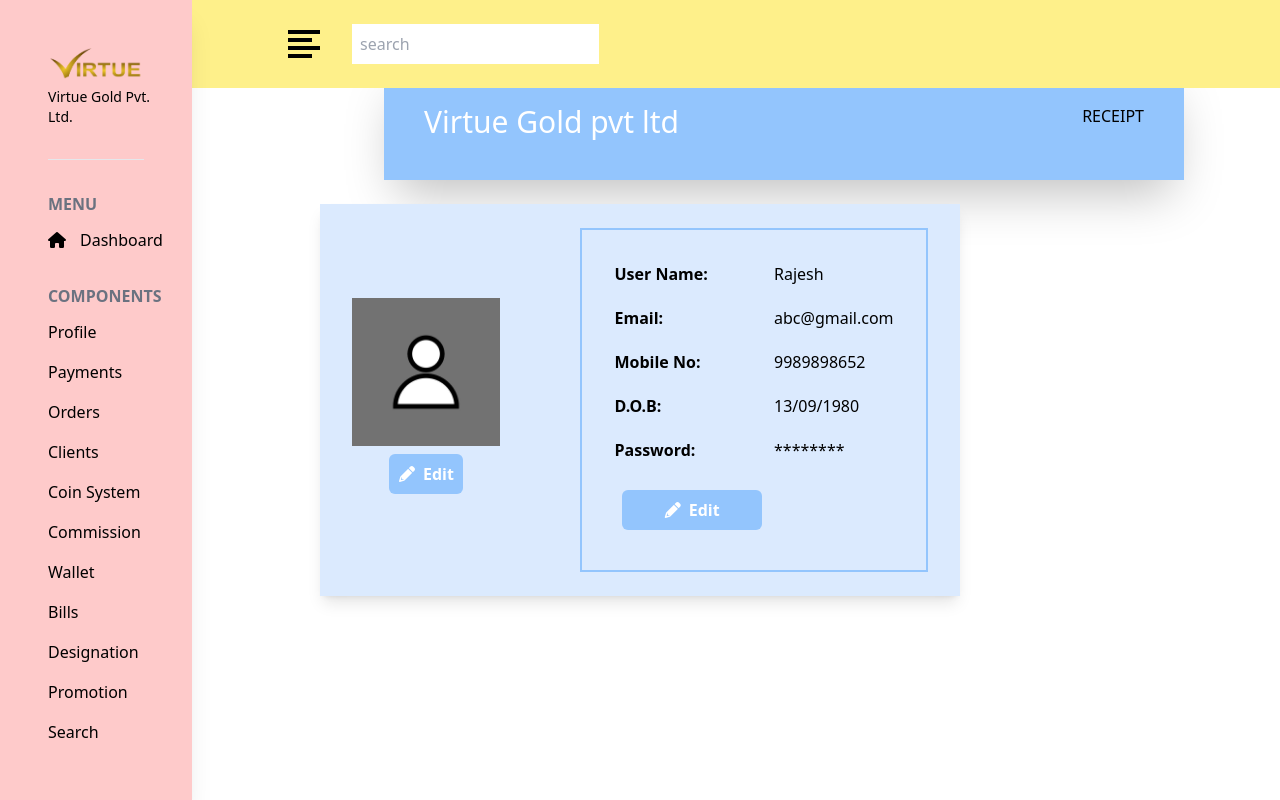
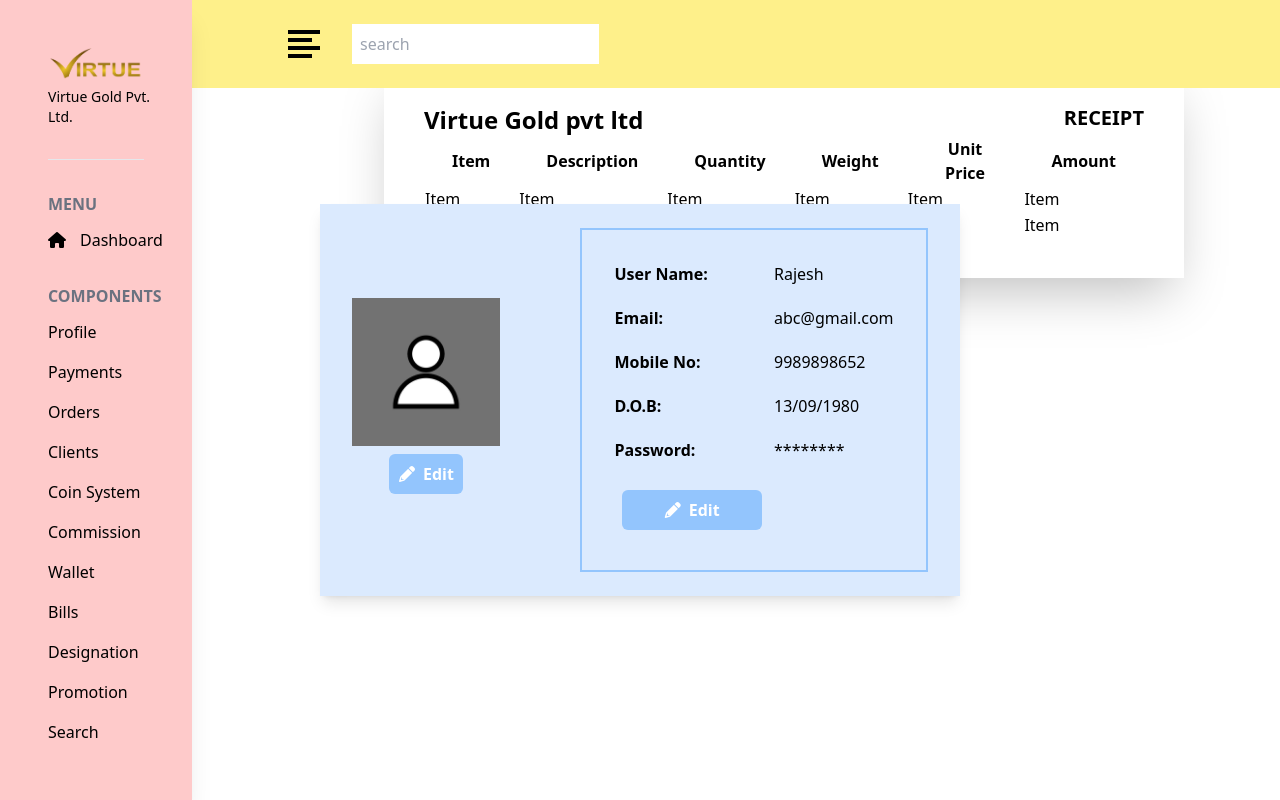
Before and after one commit to Raushan-Kumar95/virtue-gold-Givni, a React (Vite) app: page /profile in a window 1280 px wide. Built offline with nearby package versions, Linux system fonts and the light colour scheme.

Commit message:
Working on PaySlipVoucher Component

```diff
--- a/src/components/PaySlipVoucher.jsx
+++ b/src/components/PaySlipVoucher.jsx
@@ -2,21 +2,43 @@
 
 const PaySlipVoucher = () => {
     return (
-        // <div className=' absolute left-28'>
-        //     <div className='bg-gray-400 max-w-[500px]'>
-        //         <div className='flex flex-row justify-between'>
-        //             <h2>Virtue Gold pvt ltd</h2>
-        //             <h3>RECEIPT</h3>
-        //         </div>
-        //     </div>
-        // </div>
+        <div className='absolute flex justify-center items-center md:mx-96 mx-5 md:my-16 my-5'>
+      <div className=' flex md:flex-row flex-col bg-white shadow-2xl'>
+        <div className='md:p-10 p-5 w-[800px]'>
+        <div className='flex flex-row justify-between '>
+            <h2 className='text-2xl font-bold'>Virtue Gold pvt ltd</h2>
+            <h3 className='text-xl font-semibold'>RECEIPT</h3>
+        </div>
 
-        <div className='absolute flex justify-center items-center md:mx-96 mx-5 md:my-16 my-5'>
-      <div className=' flex md:flex-row flex-col bg-blue-300 shadow-2xl'>
-        <div className='md:p-10 p-5 w-[800px]'>
-        <div className='flex flex-row justify-between'>
-            <h2 className='text-white text-3xl'>Virtue Gold pvt ltd</h2>
-            <h3>RECEIPT</h3>
+        <div >
+            <table border={2}>
+                <tr>
+                    <th className='px-7'>Item</th>
+                    <th className='px-7'>Description</th>
+                    <th className='px-7'>Quantity</th>
+                    <th className='px-7'>Weight</th>
+                    <th className='px-7'>Unit Price</th>
+                    <th className='px-7'>Amount</th>
+
+                </tr>
+                <tr>
+                    <td>Item</td>
+                    <td>Item</td>
+                    <td>Item</td>
+                    <td>Item</td>
+                    <td>Item</td>
+                    <td>Item</td>
+                </tr>
+                <tr>
+                    <td>Item</td>
+                    <td>Item</td>
+                    <td>Item</td>
+                    <td>Item</td>
+                    <td>Item</td>
+                    <td>Item</td>
+                </tr>
+
+            </table>
         </div>
 
         </div>
```
